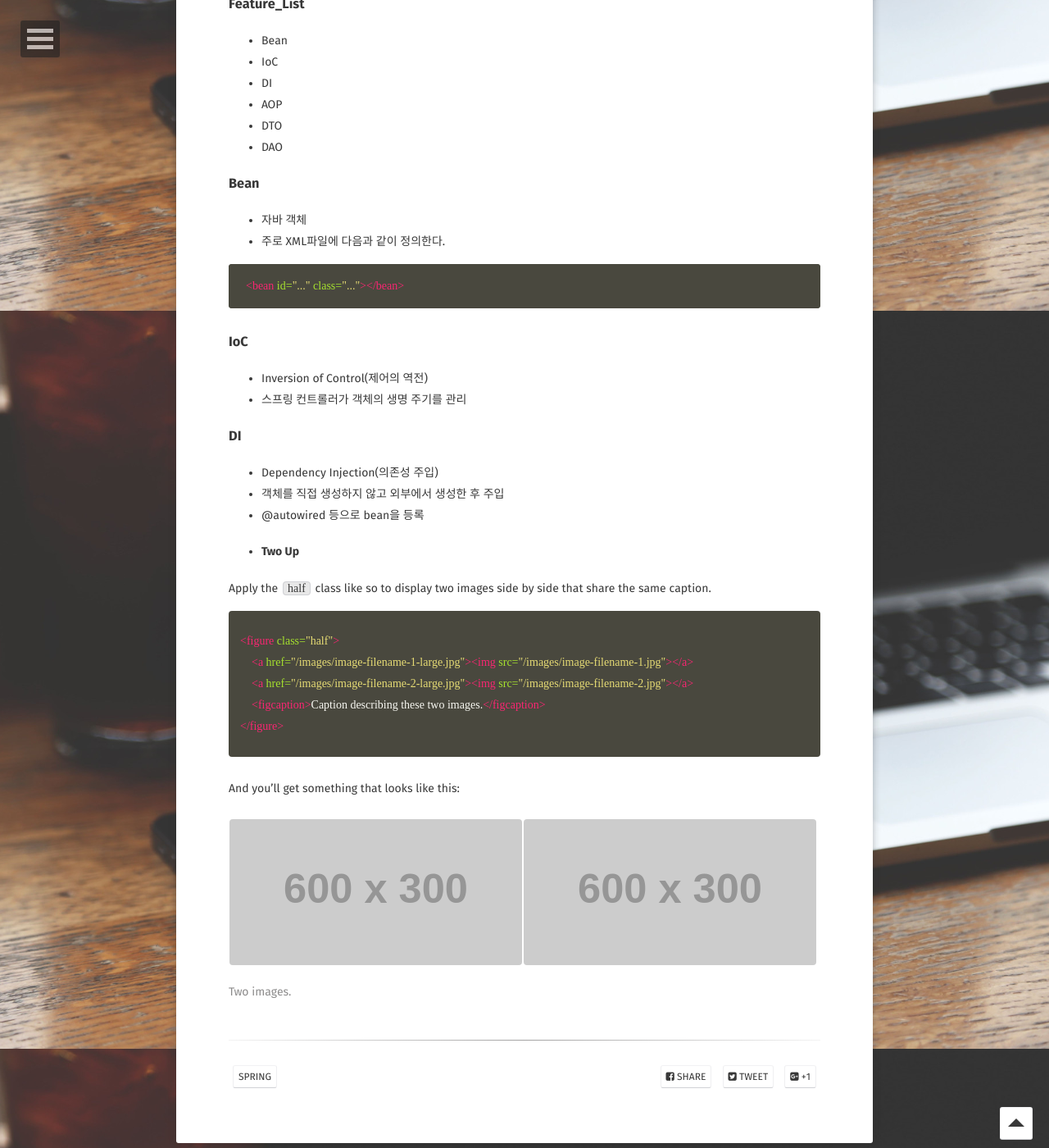
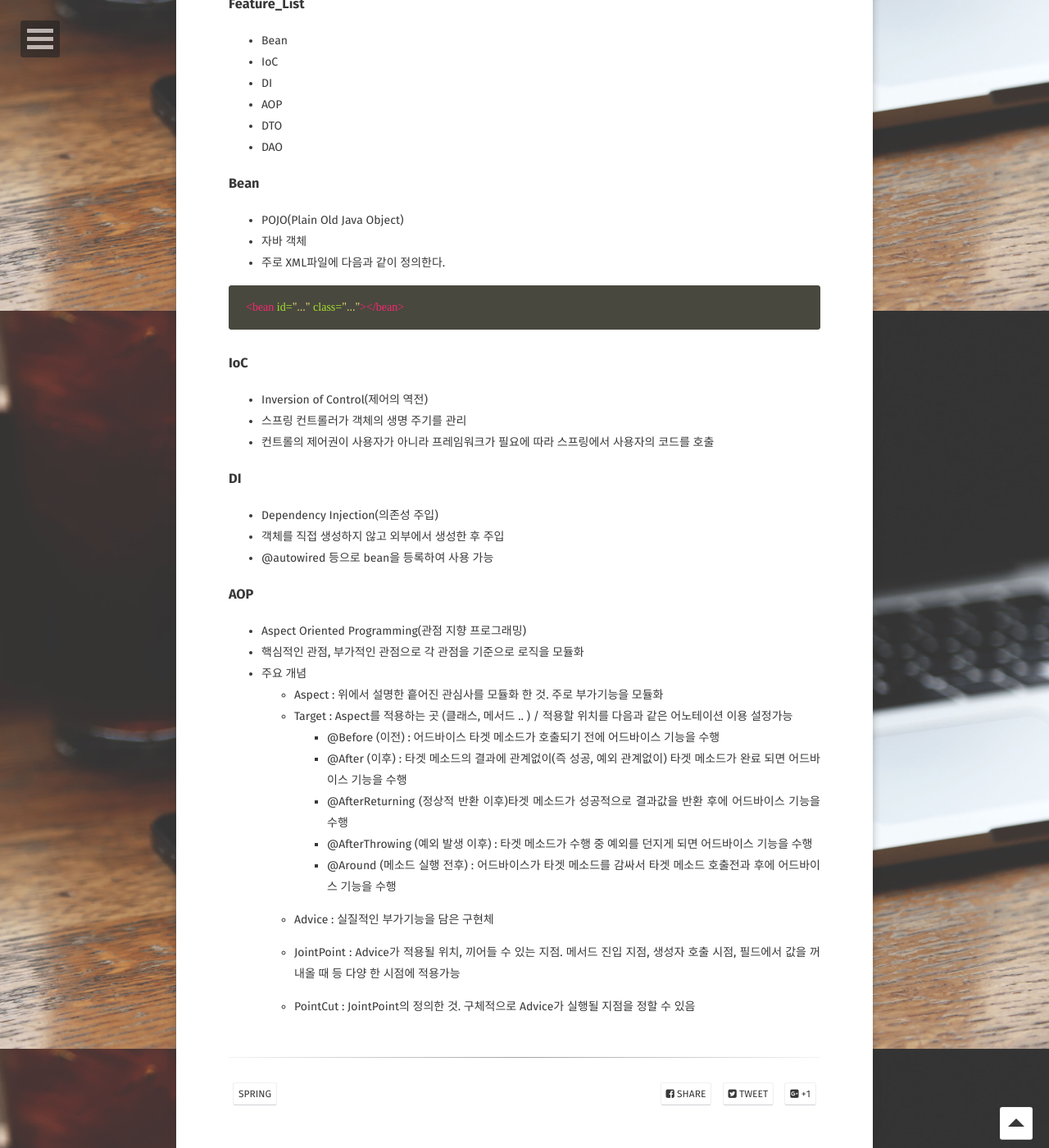
Before and after one commit to limkinam/limkinam.github.io, a Jekyll site: the page built from _posts/2020-06-14-spring.md, in a window 1280 px wide and 1400 px high, scrolled down 521 px. Shown: the whole window at 82% size. Built offline with Jekyll 4.4.1, drawn with Linux system fonts in a browser that asks for light colours; some web fonts are replaced; comment, search, counter and statistics services are not loaded.

Commit message:
Update 2020-06-14-spring.md

```diff
--- a/_posts/2020-06-14-spring.md
+++ b/_posts/2020-06-14-spring.md
@@ -23,6 +23,7 @@ comments: true
  * DAO
 
 ### Bean
+  - POJO(Plain Old Java Object)
   - 자바 객체
   - 주로 XML파일에 다음과 같이 정의한다.
 
@@ -33,28 +34,28 @@ comments: true
 ### IoC
   - Inversion of Control(제어의 역전)
   - 스프링 컨트롤러가 객체의 생명 주기를 관리
+  - 컨트롤의 제어권이 사용자가 아니라 프레임워크가 필요에 따라 스프링에서 사용자의 코드를 호출
 
 ### DI
   - Dependency Injection(의존성 주입)
   - 객체를 직접 생성하지 않고 외부에서 생성한 후 주입
-  - @autowired 등으로 bean을 등록
-  -
-#### Two Up
+  - @autowired 등으로 bean을 등록하여 사용 가능
 
-Apply the `half` class like so to display two images side by side that share the same caption.
 
-{% highlight html %}
-<figure class="half">
-    <a href="/images/image-filename-1-large.jpg"><img src="/images/image-filename-1.jpg"></a>
-    <a href="/images/image-filename-2-large.jpg"><img src="/images/image-filename-2.jpg"></a>
-    <figcaption>Caption describing these two images.</figcaption>
-</figure>
-{% endhighlight %}
+### AOP
+  - Aspect Oriented Programming(관점 지향 프로그래밍)
+  - 핵심적인 관점, 부가적인 관점으로 각 관점을 기준으로 로직을 모듈화
+  - 주요 개념
+    - Aspect : 위에서 설명한 흩어진 관심사를 모듈화 한 것. 주로 부가기능을 모듈화
+    - Target : Aspect를 적용하는 곳 (클래스, 메서드 .. ) / 적용할 위치를 다음과 같은 어노테이션 이용 설정가능
+        - @Before (이전) : 어드바이스 타겟 메소드가 호출되기 전에 어드바이스 기능을 수행
+        - @After (이후) : 타겟 메소드의 결과에 관계없이(즉 성공, 예외 관계없이) 타겟 메소드가 완료 되면 어드바이스 기능을 수행
+        - @AfterReturning (정상적 반환 이후)타겟 메소드가 성공적으로 결과값을 반환 후에 어드바이스 기능을 수행
+        - @AfterThrowing (예외 발생 이후) : 타겟 메소드가 수행 중 예외를 던지게 되면 어드바이스 기능을 수행
+        - @Around (메소드 실행 전후) : 어드바이스가 타겟 메소드를 감싸서 타겟 메소드 호출전과 후에 어드바이스 기능을 수행
 
-And you'll get something that looks like this:
+    - Advice :  실질적인 부가기능을 담은 구현체
 
-<figure class="half">
-	<a href="http://placehold.it/1200x600.JPG"><img src="http://placehold.it/600x300.jpg"></a>
-	<a href="http://placehold.it/1200x600.jpeg"><img src="http://placehold.it/600x300.jpg"></a>
-	<figcaption>Two images.</figcaption>
-</figure>
+    - JointPoint : Advice가 적용될 위치, 끼어들 수 있는 지점. 메서드 진입 지점, 생성자 호출 시점, 필드에서 값을 꺼내올 때 등 다양                   한 시점에 적용가능
+
+    - PointCut : JointPoint의 정의한 것. 구체적으로 Advice가 실행될 지점을 정할 수 있음
```
